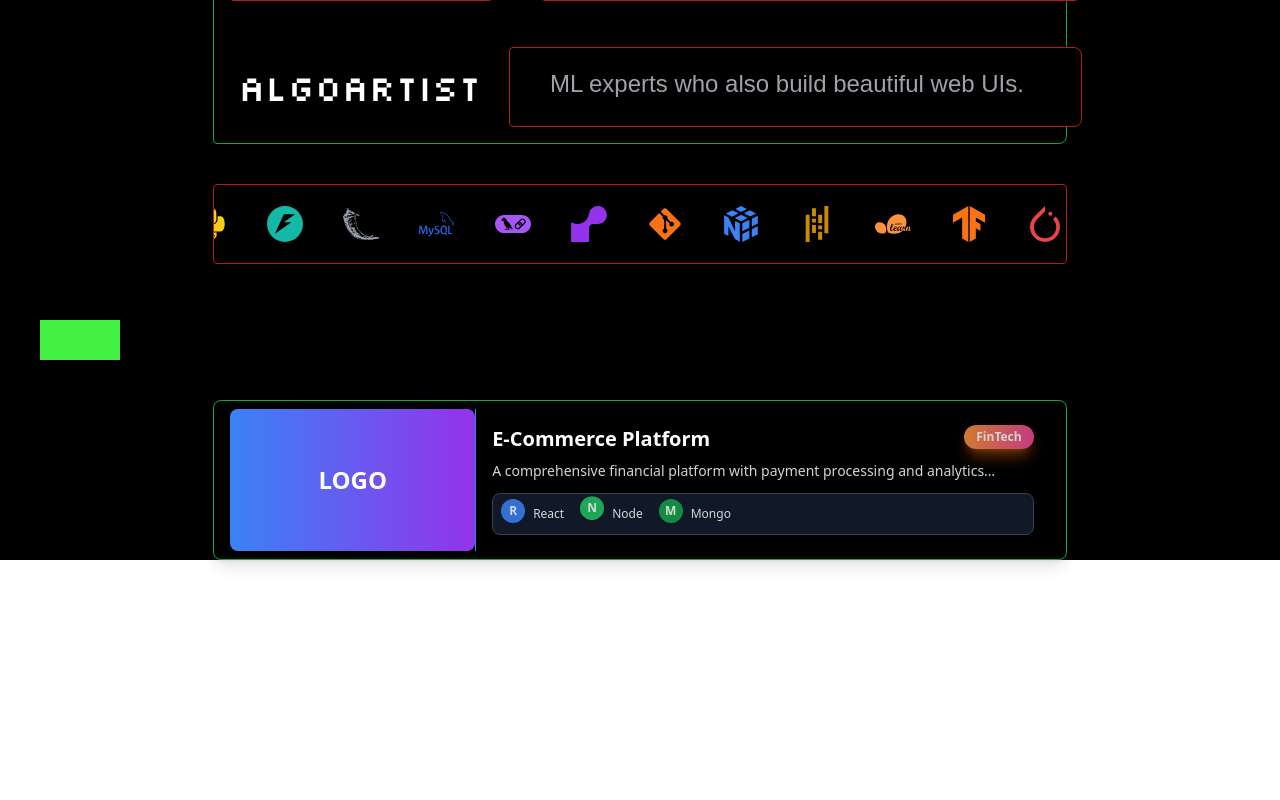
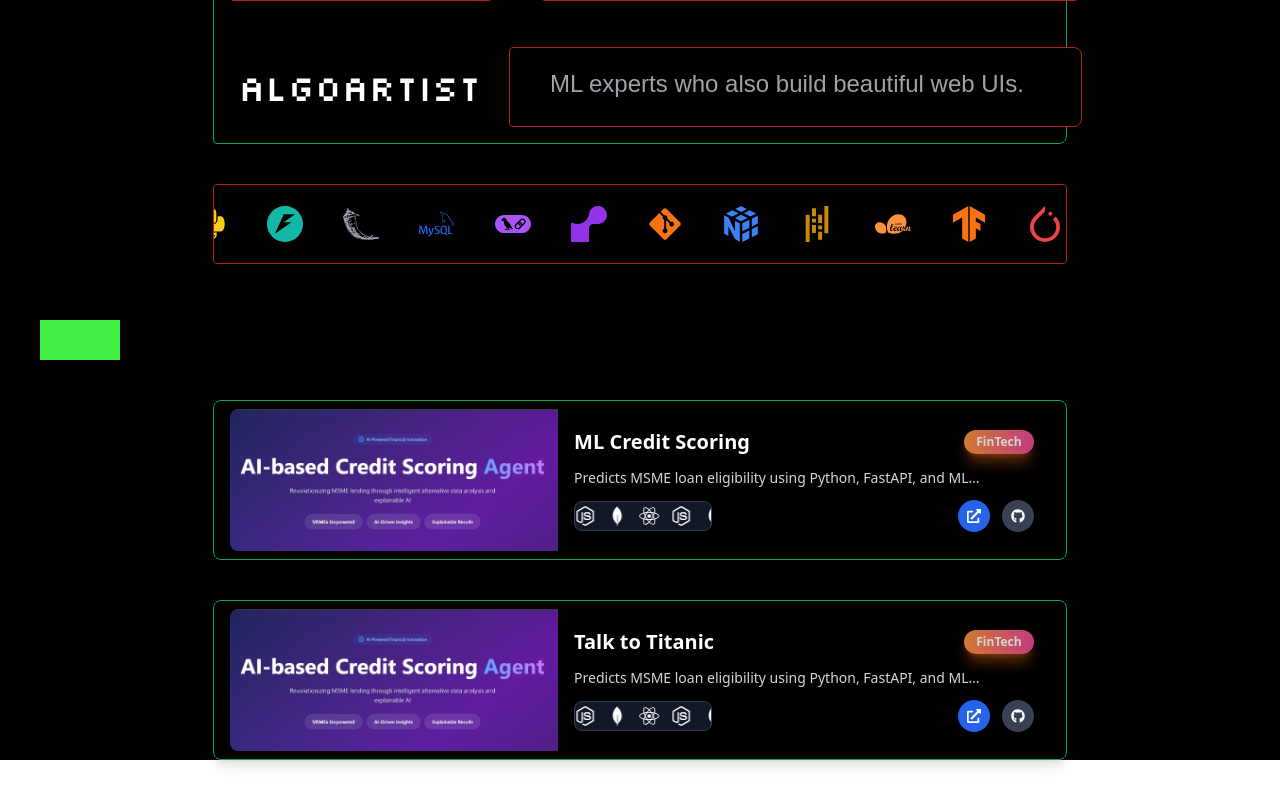
Before and after one commit to yasx50/portfolio, a React (Vite) app: page / in a window 1280 px wide. Shown: the part 480-1280 px from the top of the page. Before the commit the page ends 1080 px from the top, so only its background shows below. Built offline with nearby package versions, Linux system fonts and the light colour scheme; a web font is replaced by a local one.

Commit message:
project showcase 80% completed

```diff
--- a/src/components/projects/Project.jsx
+++ b/src/components/projects/Project.jsx
@@ -1,13 +1,41 @@
 import React from 'react'
-import Projects from './Projects'
-
+import ProjectCard from './Projects'
+import msme from '../../assets/msme.png';
+import {
+  FaReact,
+  FaNodeJs,
+} from 'react-icons/fa';
+import {
+  SiMongodb,
+  SiFastapi,
+  SiPytorch,
+} from 'react-icons/si';
 const Project = () => {
   return (
    <><div className='bg-black '>
 
    <div className="w-20 ml-10 h-10 bg-successGreen"></div>
 
-   <div className='bg-black'><Projects/></div>
+   <div className=''><ProjectCard
+      title="ML Credit Scoring"
+      description="Predicts MSME loan eligibility using Python, FastAPI, and ML frameworks."
+      image={msme}
+      category="FinTech"
+      techIcons={[<FaReact />, <FaNodeJs />, <SiMongodb />, ]}
+      demoLink="https://hospital-food-management-system-1.onrender.com/"
+      githubLink="https://github.com/yasx50/hospital-food-management-system"
+    />
+    <ProjectCard
+      title="Talk to Titanic"
+      description="Predicts MSME loan eligibility using Python, FastAPI, and ML frameworks."
+      image={msme}
+      category="FinTech"
+      techIcons={[<FaReact />, <FaNodeJs />, <SiMongodb />, ]}
+      demoLink="https://hospital-food-management-system-1.onrender.com/"
+      githubLink="https://github.com/yasx50/hospital-food-management-system"
+    />
+
+    </div>
    </div>
    </>
   )
--- a/src/components/projects/Projects.jsx
+++ b/src/components/projects/Projects.jsx
@@ -1,57 +1,115 @@
 import React from 'react';
+import { FaGithub, FaExternalLinkAlt } from 'react-icons/fa';
 
-const ProjectCard = () => {
+const ProjectCard = ({
+  title,
+  description,
+  image,
+  category,
+  techIcons = [], // Array of imported icon components
+  demoLink,
+  githubLink,
+}) => {
   return (
-    <div className="relative bg-black border text-white my-10 border-green-600 h-auto md:h-40 w-[90%] md:w-2/3 flex items-center justify-center mx-auto overflow-hidden px-4 py-2 rounded-lg shadow-lg">
+    <>
+      <style jsx>{`
+        @keyframes techmarquee {
+          0% {
+            transform: translateX(0%);
+          }
+          100% {
+            transform: translateX(-100%);
+          }
+        }
 
-      {/* Left Section (30%) - Full Height and Width */}
-      <div className="w-[30%] h-full bg-black border-r border-blue-500 flex items-center justify-center z-10">
-        <div className="w-full h-full bg-gradient-to-r from-blue-500 to-purple-600 rounded-lg flex items-center justify-center">
-          <span className="text-white font-bold text-2xl">LOGO</span>
-        </div>
+        .animate-techmarquee {
+          animation: techmarquee 20s linear infinite;
+        }
+
+        .animate-techmarquee:hover {
+          animation-play-state: paused;
+        }
+      `}</style>
+
+      <div className="relative bg-black border border-green-600 text-white my-10 h-auto md:h-40 w-[90%] md:w-2/3 flex items-center mx-auto overflow-hidden px-4 py-2 rounded-lg shadow-lg">
+
+        {/* Left: Project Image (40%) */}
+        <div className="w-[40%] h-full flex items-center justify-center">
+          <img
+            src={image}
+            alt={title}
+            className="w-full h-full object-cover rounded-l-lg"
+          />
         </div>
 
-      {/* Right Section (70%) */}
-      <div className="w-[70%] p-4 flex flex-col justify-between h-full">
+        {/* Right: Details (60%) */}
+        <div className="w-[60%] h-full p-4 flex flex-col justify-center relative">
+
           {/* Top Section - Title and Category */}
-        <div className="flex justify-between items-start mb-2">
-          <h2 className="text-xl font-bold truncate flex-1 mr-4">E-Commerce Platform</h2>
+          <div className="flex justify-between items-center mb-3">
+            <h2 className="text-lg md:text-xl font-bold truncate flex-1 mr-3">{title}</h2>
             {/* Glowing Category Badge */}
-          <div className="px-3 py-1 bg-gradient-to-r from-orange-400 to-pink-500 rounded-full text-xs font-semibold shadow-lg shadow-orange-500/50 animate-pulse glow-effect">
-            FinTech
+            <div className="px-3 py-1 bg-gradient-to-r from-orange-400 to-pink-500 rounded-full text-xs font-semibold shadow-lg shadow-orange-500/50 animate-pulse whitespace-nowrap">
+              {category}
             </div>
           </div>
 
           {/* Description - Single Line */}
           <p className="text-sm text-gray-300 mb-3 line-clamp-1 overflow-hidden">
-          A comprehensive financial platform with payment processing and analytics dashboard
+            {description}
           </p>
 
-        {/* Tech Stack with Moving Icons */}
-        <div className="relative overflow-hidden bg-gray-900 rounded-lg p-2 border border-gray-700">
-          <div className="flex animate-pulse space-x-4">
-            <div className="flex items-center space-x-2">
-              <div className="w-6 h-6 bg-blue-500 rounded-full flex items-center justify-center animate-bounce">
-                <span className="text-xs font-bold">R</span>
+          {/* Bottom Section - Tech Stack and Action Links */}
+          <div className="flex items-center justify-between">
+            {/* Tech Stack Icons with Scrolling Effect - 30% of the 60% section */}
+            {techIcons.length > 0 && (
+              <div className="w-[30%] relative overflow-hidden bg-gray-900 rounded-lg p-1 border border-gray-700">
+                <div className="flex animate-techmarquee space-x-3">
+                  {/* First set of icons */}
+                  {techIcons.map((IconComponent, idx) => (
+                    <div key={`first-${idx}`} className="text-lg md:text-xl flex-shrink-0 hover:scale-110 transition-transform">
+                      {IconComponent}
                     </div>
-              <span className="text-xs">React</span>
+                  ))}
+                  {/* Duplicate icons for seamless loop */}
+                  {techIcons.map((IconComponent, idx) => (
+                    <div key={`second-${idx}`} className="text-lg md:text-xl flex-shrink-0 hover:scale-110 transition-transform">
+                      {IconComponent}
                     </div>
-            <div className="flex items-center space-x-2">
-              <div className="w-6 h-6 bg-green-500 rounded-full flex items-center justify-center animate-bounce" style={{animationDelay: '0.5s'}}>
-                <span className="text-xs font-bold">N</span>
+                  ))}
                 </div>
-              <span className="text-xs">Node</span>
               </div>
-            <div className="flex items-center space-x-2">
-              <div className="w-6 h-6 bg-green-600 rounded-full flex items-center justify-center animate-bounce" style={{animationDelay: '1s'}}>
-                <span className="text-xs font-bold">M</span>
-              </div>
-              <span className="text-xs">Mongo</span>
+            )}
+
+            {/* Action Links */}
+            <div className="flex gap-3">
+              {demoLink && (
+                <a
+                  href={demoLink}
+                  target="_blank"
+                  rel="noopener noreferrer"
+                  className="flex items-center justify-center w-8 h-8 bg-blue-600 hover:bg-blue-700 rounded-full transition-colors duration-200 group"
+                  title="Live Demo"
+                >
+                  <FaExternalLinkAlt className="text-sm text-white group-hover:scale-110 transition-transform" />
+                </a>
+              )}
+              {githubLink && (
+                <a
+                  href={githubLink}
+                  target="_blank"
+                  rel="noopener noreferrer"
+                  className="flex items-center justify-center w-8 h-8 bg-gray-700 hover:bg-gray-600 rounded-full transition-colors duration-200 group"
+                  title="GitHub Repository"
+                >
+                  <FaGithub className="text-sm text-white group-hover:scale-110 transition-transform" />
+                </a>
+              )}
             </div>
           </div>
         </div>
       </div>
-    </div>
+    </>
   );
 };
 
--- a/tailwind.config.js
+++ b/tailwind.config.js
@@ -16,6 +16,7 @@ export default {
         },
       },
       animation: {
+        'techmarquee': 'techmarquee 15s linear infinite',
         'spin-slow': 'spin 5s linear infinite',
         'bottom-to-top': 'bottom-to-top 1s ease-out forwards',
       },
```
Lines whose indentation alone changed are shown as unchanged.
